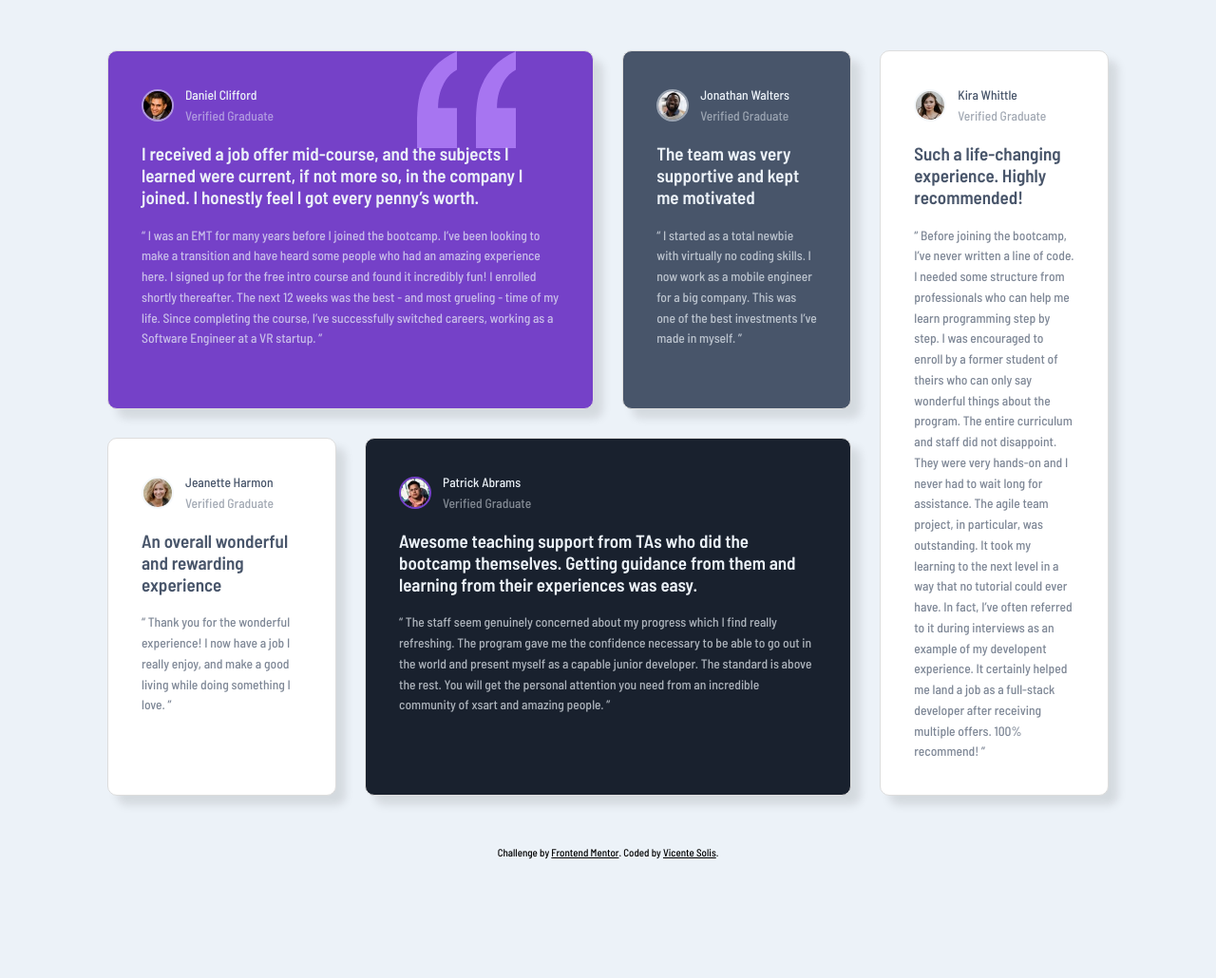
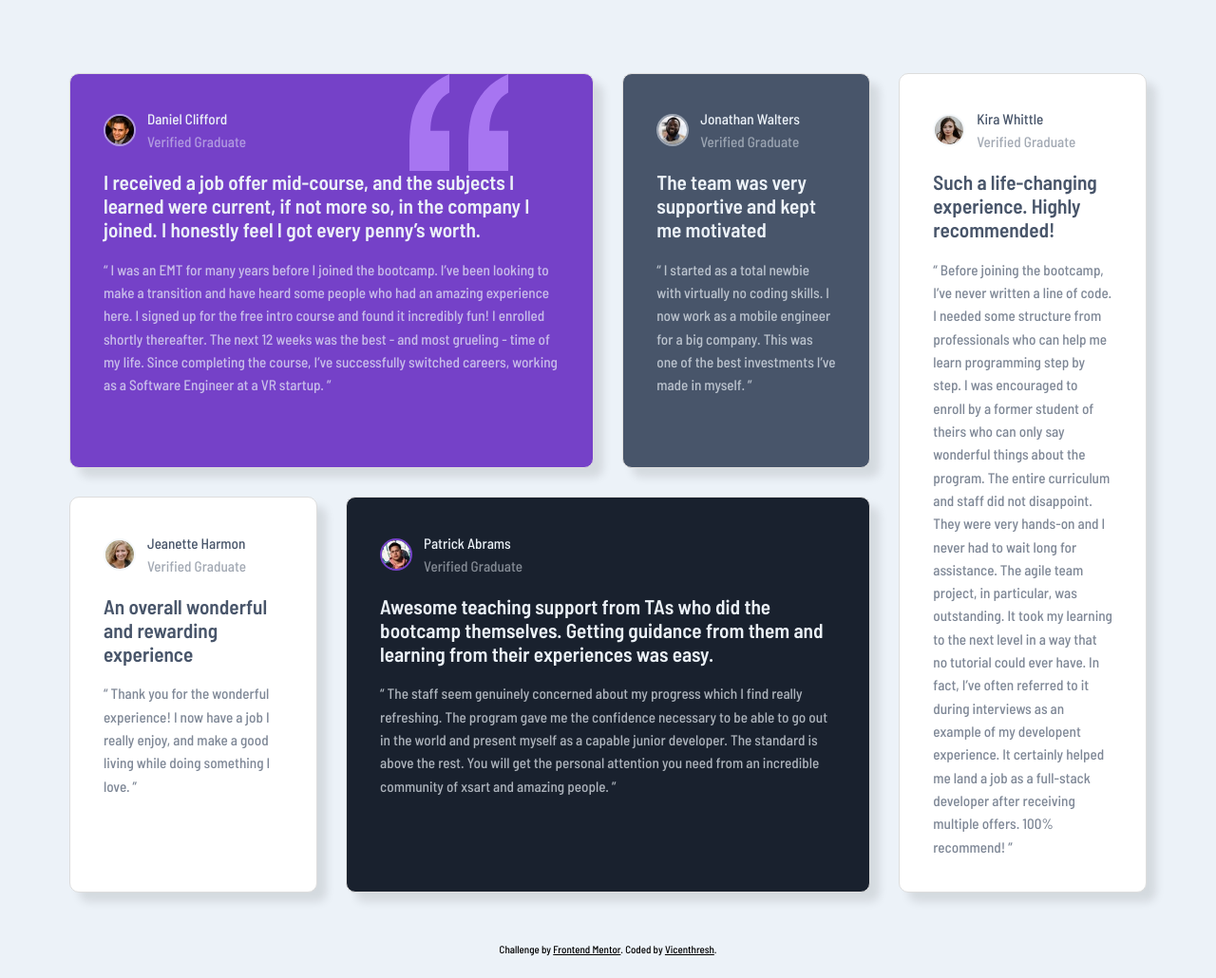
Before and after one commit to Vicenthresh/grid-challenge-1, a plain HTML site: page index.html in a window 1280 px wide. Shown: the whole page at 95% size. Before the commit the page ends 928 px from the top, so only its background shows below. Drawn offline with Linux system fonts and the light colour scheme.

Commit message:
final-version

```diff
--- a/index.html
+++ b/index.html
@@ -11,7 +11,7 @@
 </head>
 
 <body class="bg-light-gray-blue">
-  <div class="container-xl container-xs">
+  <div class="container-xl container-xs mt-2">
     <div class="grid-col-4-row-2-xl grid-col-1-row-1-xs gap-3 p-4">
 
       <div class="card-svg col-2-xl col-1-xs p-3 bg-violet text-light-gray-blue">
@@ -116,7 +116,7 @@
 
   <div class="attribution mb-2">
     Challenge by <a href="https://www.frontendmentor.io?ref=challenge" target="_blank">Frontend Mentor</a>.
-    Coded by <a href="http://github.com/Vicenthresh" target="_blank">Vicente Solis</a>.
+    Coded by <a href="http://github.com/Vicenthresh" target="_blank">Vicenthresh</a>.
   </div>
 
 </body>
--- a/scss/_grid.scss
+++ b/scss/_grid.scss
@@ -20,14 +20,12 @@ $layout-values: flex-start, flex-end, center, space-between, space-around;
 @include xl {
   .container-xl {
     width: 100%;
-    max-width: 1200px;
+    max-width: 1500px;
     margin: 0 auto;
     padding: 0 20px;
     box-sizing: border-box;
   }
 }
-
-
 
 .row {
   display: flex;
--- a/scss/_variables.scss
+++ b/scss/_variables.scss
@@ -31,7 +31,7 @@ $base-border-radius: 20px;
 $base-box-shadow: 10px 10px 10px rgba(0,0,0,0.1);
 
 // font sizes
-$base-font-size: 0.85rem;
+$base-font-size: 0.95rem;
 $font-size-sm: $base-font-size * 0.75;
 $font-size-lg: $base-font-size * 1.4;
 $font-size-xl: $base-font-size * 2;
```
Also changed, not shown: css/site.min.css, 1 other file.
